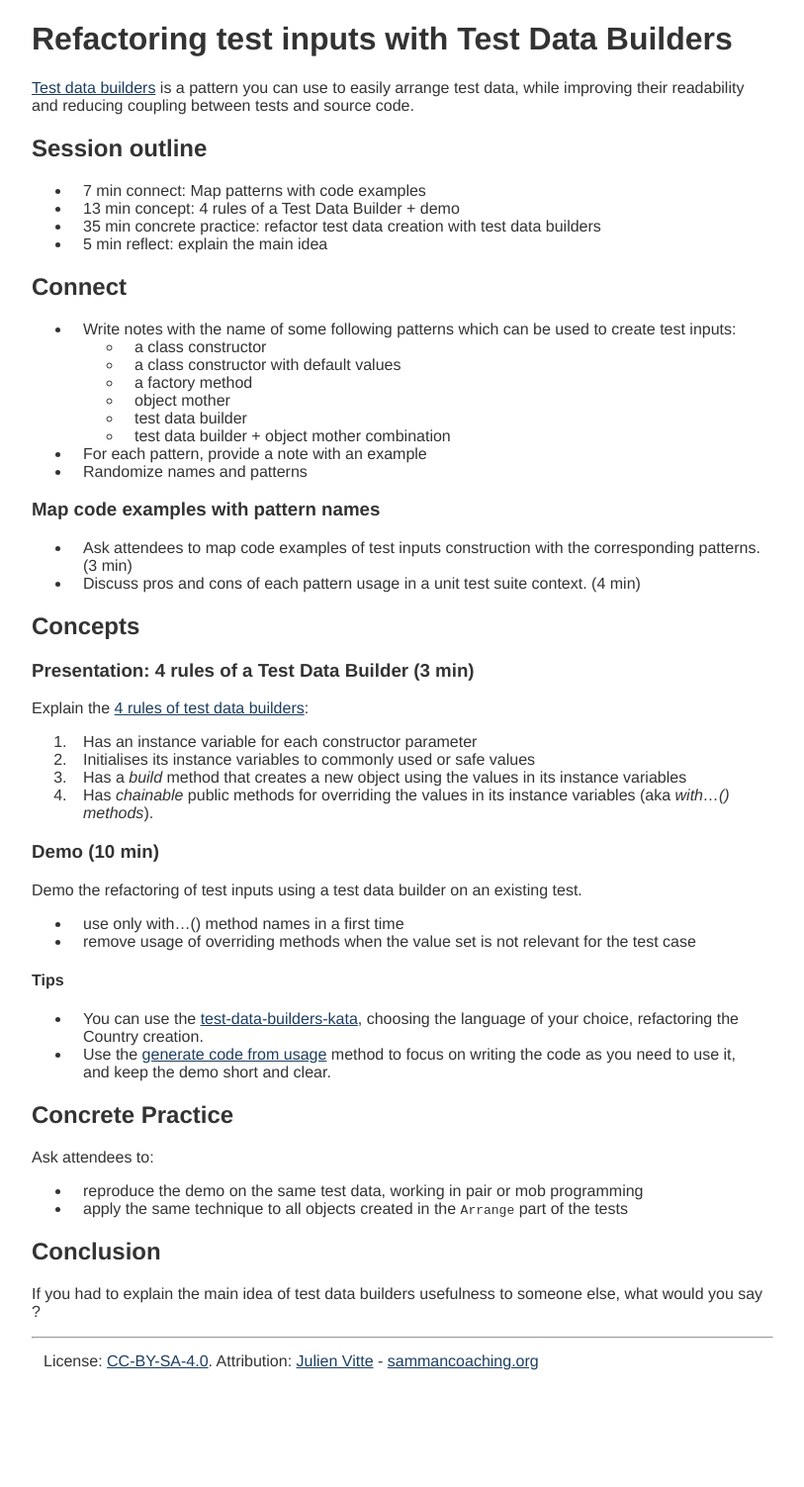
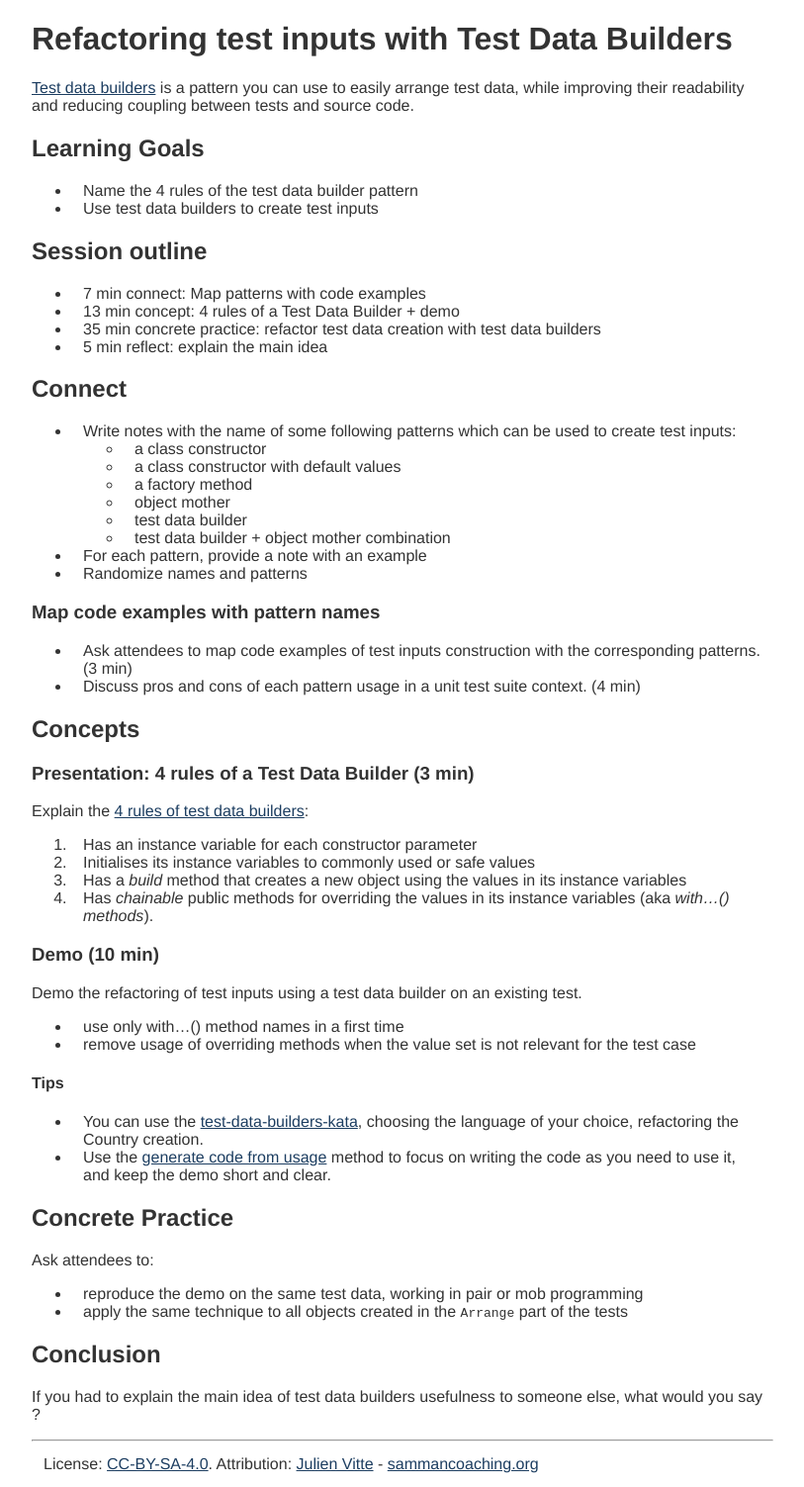
Before and after one commit to sammancoaching/website, a Jekyll site: the page built from _learning_hours/test_design/test_data_builders.md, in a window 1280 px wide. Shown: the whole page at 99% size, without its empty margins (233-1046 px from the left). Built offline with Jekyll 4.4.1, drawn with Linux system fonts in a browser that asks for light colours; before the commit the page ends 1399 px from its top, so only the background shows below that.

Commit message:
feat: adds learning goals

```diff
--- a/_learning_hours/test_design/test_data_builders.md
+++ b/_learning_hours/test_design/test_data_builders.md
@@ -9,6 +9,11 @@ author: julienvitte
 
 [Test data builders](http://www.natpryce.com/articles/000714.html) is a pattern you can use to easily arrange test data,
 while improving their readability and reducing coupling between tests and source code.
+
+## Learning Goals
+
+- Name the 4 rules of the test data builder pattern
+- Use test data builders to create test inputs
 
 ## Session outline
 
```
